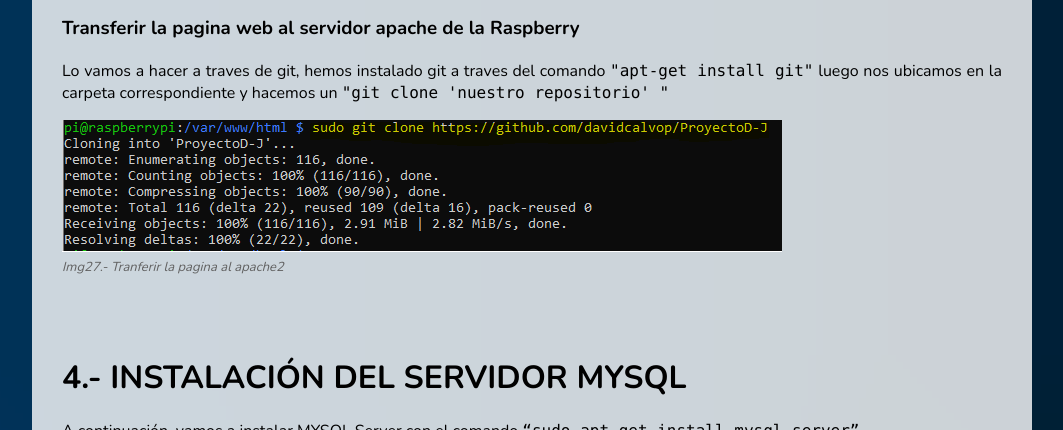
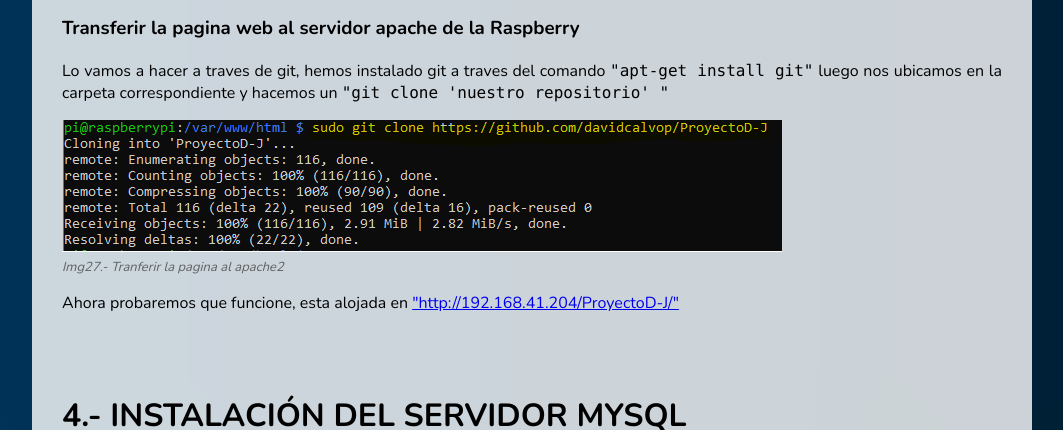
Before and after one commit to davidcalvop/ProyectoD-J, a plain HTML site: page index.html in a window 1280 px wide. Shown: the part 11570-12000 px from the top of the page, without its empty margins (108-1171 px from the left). Drawn offline with nearby package versions, Linux system fonts and the light colour scheme.

Commit message:
correcciones3

```diff
--- a/index.html
+++ b/index.html
@@ -201,6 +201,8 @@
                     <img src="img/memoria/pagina%20en%20apache.PNG" alt="Tranferir la pagina al apache2">
                     <figcaption>Img27.- Tranferir la pagina al apache2</figcaption>
                 </figure>
+                <p>Ahora probaremos que funcione, esta alojada en <code><a href="http://192.168.41.204/ProyectoD-J/">
+                    "http://192.168.41.204/ProyectoD-J/"</a></code></p>
 
                 <h1 id="e4">4.- INSTALACIÓN DEL SERVIDOR MYSQL</h1>
                 <p>A continuación, vamos a instalar MYSQL Server con el comando
```
